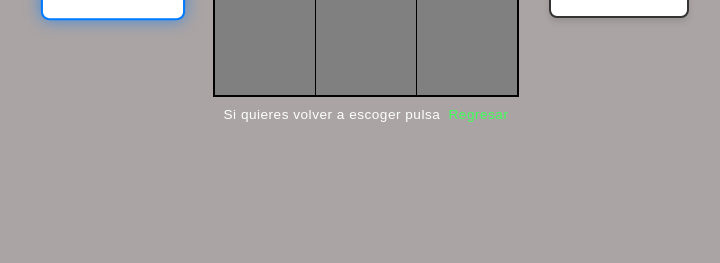
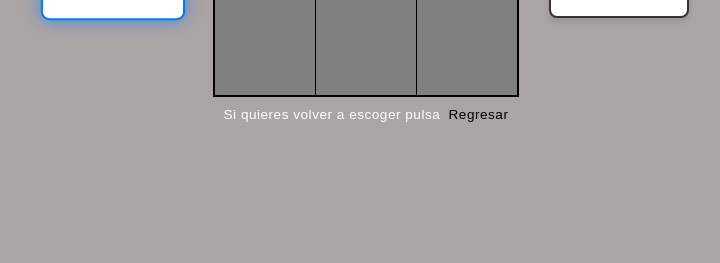
Before and after one commit to KevinConforme/Web-Personal-Django3, a Django app: page /tres_en_raya/ in a window 1280 px wide. Shown: the part 537-800 px from the top of the page, without its empty margins (274-994 px from the left). Run offline with Django 3.2, Linux system fonts and the light colour scheme.

Commit message:
Update tres_en_raya.html

```diff
--- a/WebPersonal/core/templates/core/tres_en_raya.html
+++ b/WebPersonal/core/templates/core/tres_en_raya.html
@@ -171,7 +171,7 @@ text-align: center;
 }
 #regre{display: inline; margin: 0;}
 #lin{
-    color: rgb(65, 255, 91);
+    color: black;
     text-decoration: none;
     margin-left: 4px;
 }
```
